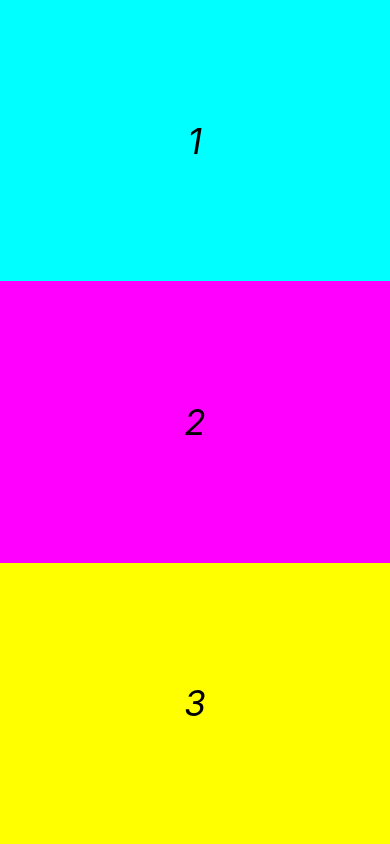
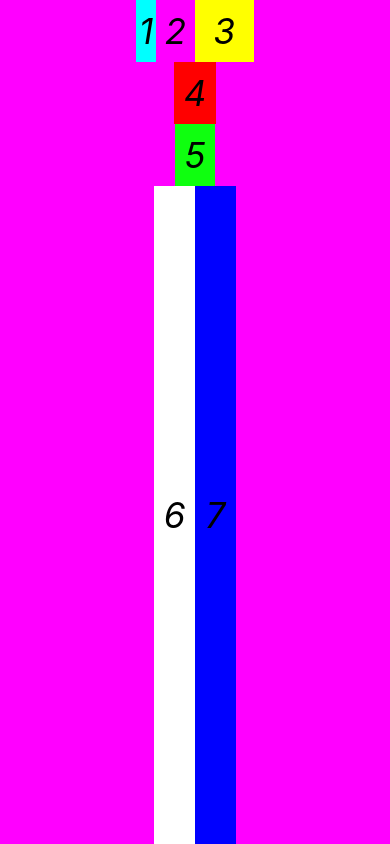
Before and after one commit to JulioVianaDev/expo-project, a React Native app: screen / in a window 390 px wide. Built offline with nearby package versions, Linux system fonts and the light colour scheme.

Commit message:
arte de romero brito

```diff
--- a/App.js
+++ b/App.js
@@ -10,6 +10,7 @@
 
   return (
     <View style={styles.body}>
+      <View style={styles.row}>
         <View style={styles.view1}>
           <Text style={styles.text}>1</Text>
         </View>
@@ -20,14 +21,46 @@
           <Text style={styles.text}>3</Text>
         </View>
       </View>
+      <View style={styles.row}>
+        <View style={styles.view4}>
+          <Text style={styles.text}>4</Text>
+        </View>
+      </View>
+      <View style={styles.row}>
+        <View style={styles.view5}>
+          <Text style={styles.text}>5</Text>
+        </View>
+      </View>
+      <View style={styles.big_row}>
+        <View style={styles.view6}>
+          <Text style={styles.text}>6</Text>
+        </View>
+        <View style={styles.view7}>
+          <Text style={styles.text}>7</Text>
+        </View>
+      </View>
+    </View>
   );
 };
-{/* NESTE EXEMPLO É PARA MUDAR AS PROPRIEDADES DE DIREÇÃO*/}
+
 const styles = StyleSheet.create({
   body: {
     flex: 1,
-    flexDirection: 'columrown',
-    backgroundColor: '#0000ff',
+    flexDirection: 'column',
+    backgroundColor: '#ff00ff',
+    alignItems: 'center',
+    justifyContent: 'flex-start',
+  },
+  row: {
+    flexDirection: 'row',
+    backgroundColor: '#ffffff',
+    alignItems: 'center',
+    justifyContent: 'center',
+  },
+  big_row: {
+    flex: 1,
+    flexDirection: 'row',
+    backgroundColor: '#ffffff',
     alignItems: 'stretch',
     justifyContent: 'center',
   },
@@ -38,14 +71,38 @@
     justifyContent: 'center',
   },
   view2: {
-    flex: 1,
+    flex: 2,
     backgroundColor: '#ff00ff',
     alignItems: 'center',
     justifyContent: 'center',
   },
   view3: {
+    flex: 3,
+    backgroundColor: '#ffff00',
+    alignItems: 'center',
+    justifyContent: 'center',
+  },
+  view4: {
     flex: 1,
-    backgroundColor: '#ffff00',
+    backgroundColor: '#ff0000',
+    alignItems: 'center',
+    justifyContent: 'center',
+  },
+  view5: {
+    flex: 1,
+    backgroundColor: '#0fff0f',
+    alignItems: 'center',
+    justifyContent: 'center',
+  },
+  view6: {
+    flex: 1,
+    backgroundColor: '#ffffff',
+    alignItems: 'center',
+    justifyContent: 'center',
+  },
+  view7: {
+    flex: 1,
+    backgroundColor: '#0000ff',
     alignItems: 'center',
     justifyContent: 'center',
   },
```
Lines whose indentation alone changed are shown as unchanged.
